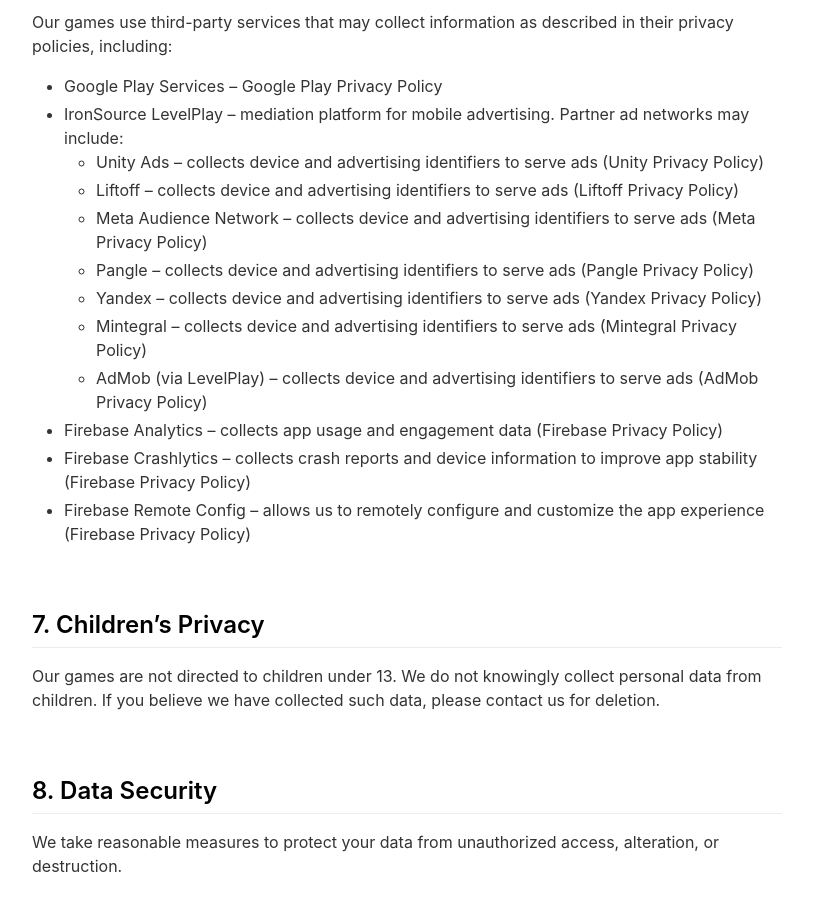
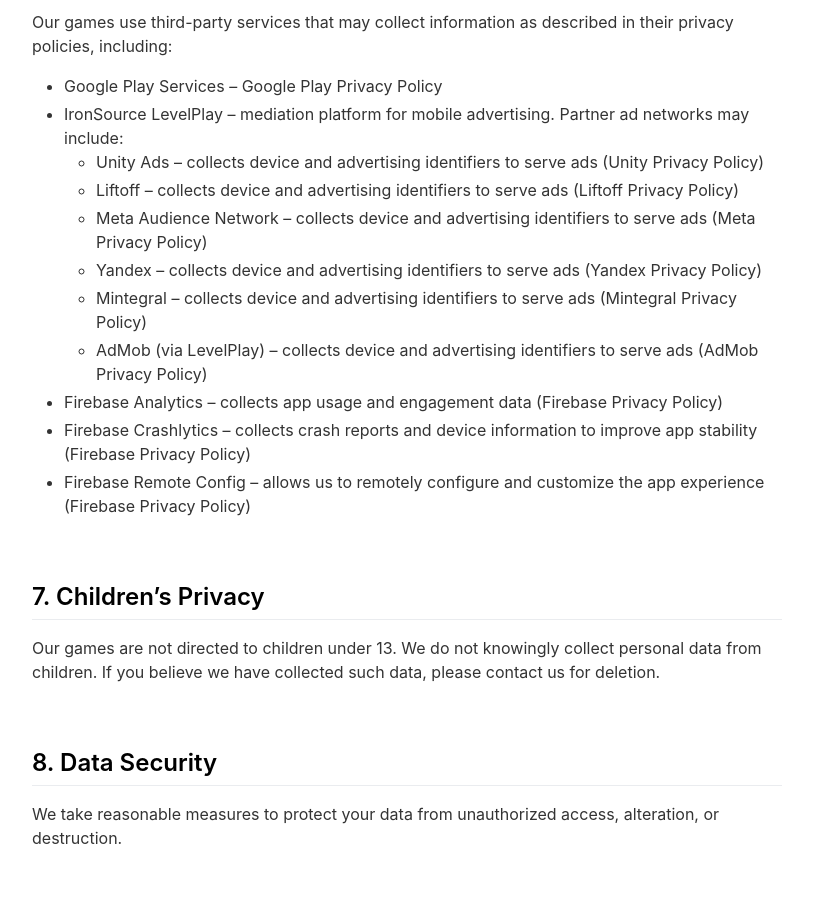
Before and after one commit to saffetsiraz/Games, a Jekyll site: the page built from _pages/privacypolicy.md, in a window 1280 px wide and 900 px high, scrolled down 2075 px. Shown: the whole window, without its empty margins (233-1046 px from the left). Built offline with Jekyll 4.4.1, drawn with Linux system fonts in a browser that asks for light colours; nearby versions of some CDN libraries.

Commit message:
Update privacypolicy.md

```diff
--- a/_pages/privacypolicy.md
+++ b/_pages/privacypolicy.md
@@ -76,7 +76,6 @@
     - Unity Ads – collects device and advertising identifiers to serve ads (Unity Privacy Policy)
     - Liftoff – collects device and advertising identifiers to serve ads (Liftoff Privacy Policy)
     - Meta Audience Network – collects device and advertising identifiers to serve ads (Meta Privacy Policy)
-    - Pangle – collects device and advertising identifiers to serve ads (Pangle Privacy Policy)
     - Yandex – collects device and advertising identifiers to serve ads (Yandex Privacy Policy)
     - Mintegral – collects device and advertising identifiers to serve ads (Mintegral Privacy Policy)
     - AdMob (via LevelPlay) – collects device and advertising identifiers to serve ads (AdMob Privacy Policy)
```
